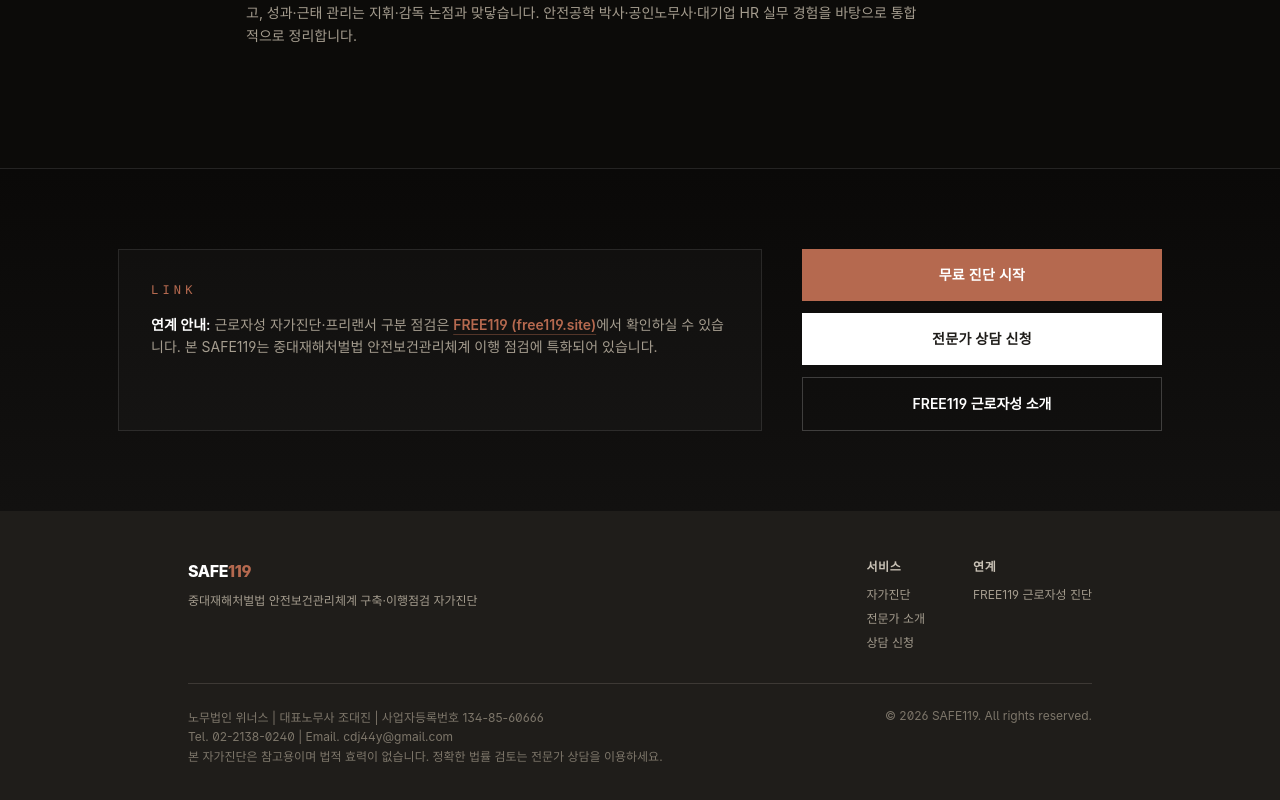
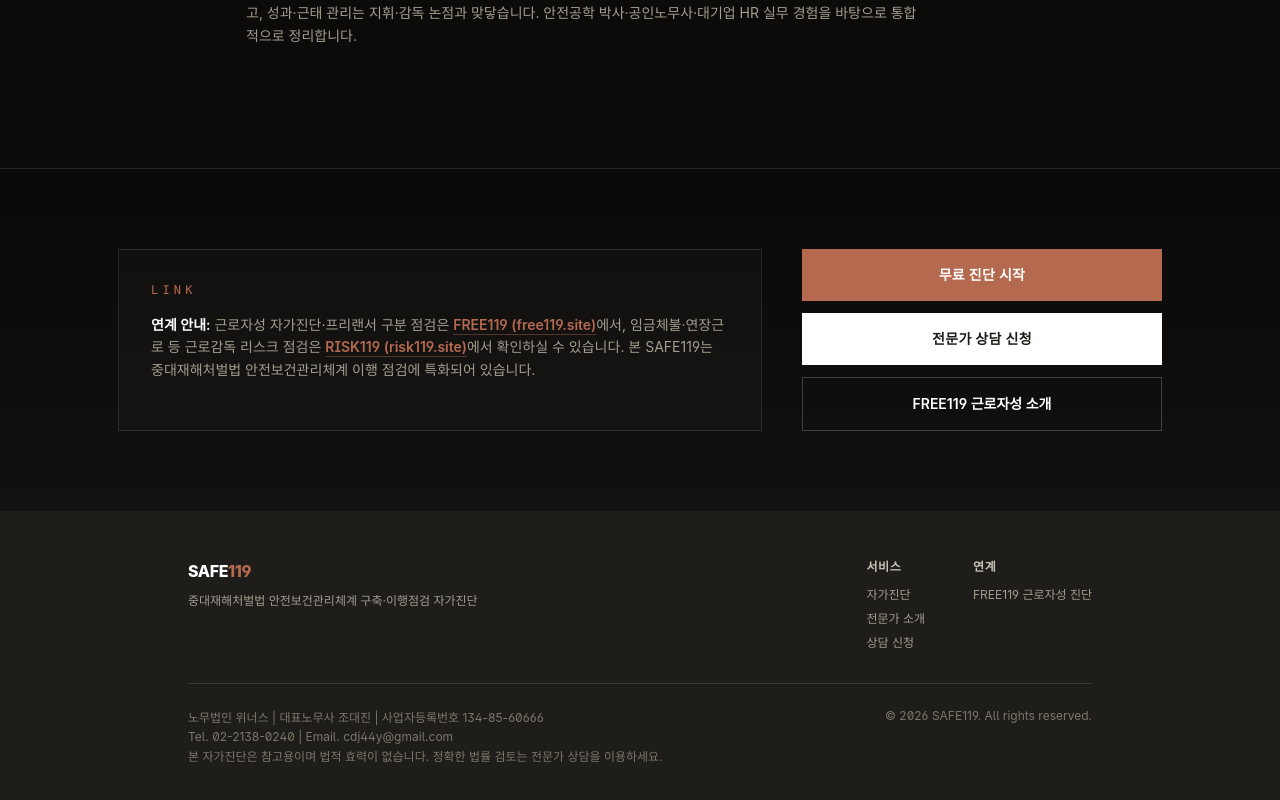
Before and after one commit to cdj44y-ui/safe119-cursor-starter, a Next.js app: page /about in a window 1280 px wide. Shown: the part 2388-3188 px from the top of the page. Built offline with nearby package versions, Linux system fonts and the light colour scheme; no server answers; a web font is replaced by a local one.

Commit message:
feat: About 페이지 연계 안내에 RISK119 링크 추가

```diff
--- a/app/about/page.tsx
+++ b/app/about/page.tsx
@@ -250,6 +250,15 @@ export default function AboutPage() {
                   >
                     FREE119 (free119.site)
                   </a>
+                  에서, 임금체불·연장근로 등 근로감독 리스크 점검은{' '}
+                  <a
+                    href="https://risk119.site"
+                    target="_blank"
+                    rel="noopener noreferrer"
+                    className="text-copper font-semibold underline underline-offset-4 decoration-copper/40 hover:text-white transition-colors"
+                  >
+                    RISK119 (risk119.site)
+                  </a>
                   에서 확인하실 수 있습니다. 본 SAFE119는 중대재해처벌법 안전보건관리체계 이행 점검에 특화되어 있습니다.
                 </p>
               </div>
```
